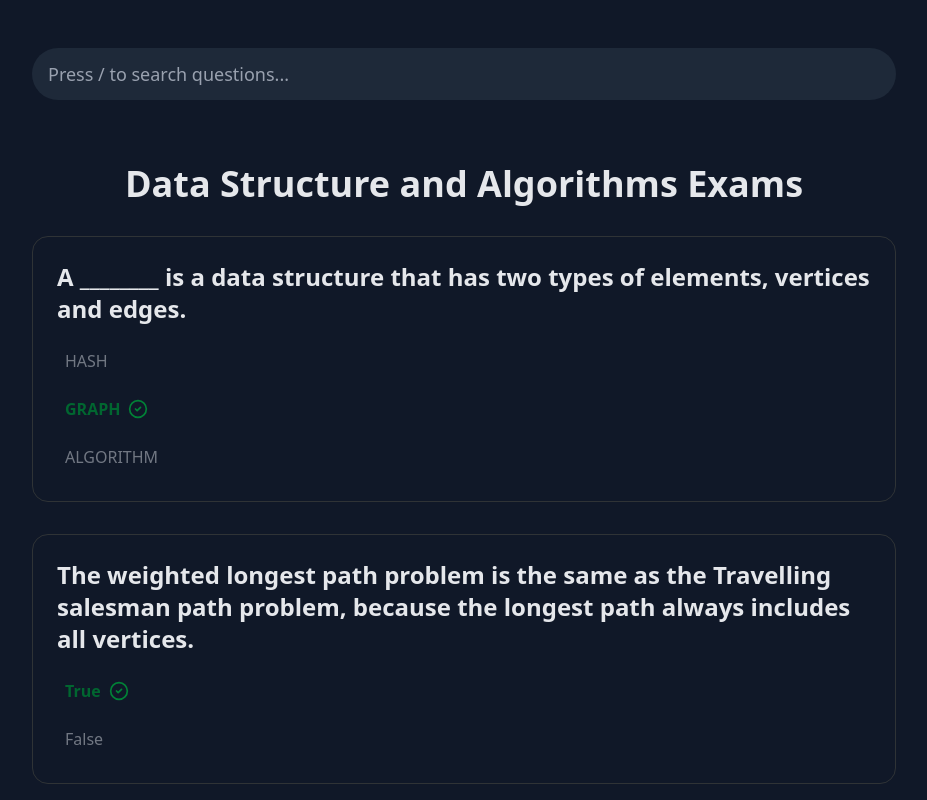
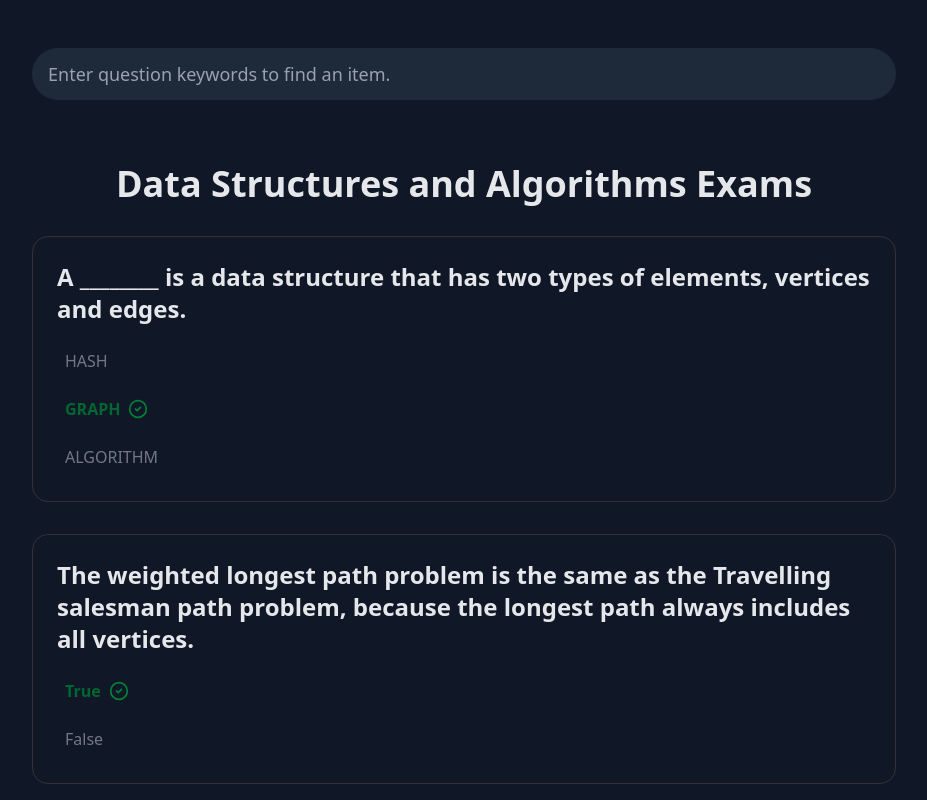
Before and after one commit to dsa-source/exams, a plain HTML site: page index.html in a window 1280 px wide. Shown: the top 800 px of the page, without its empty margins (176-1103 px from the left). Drawn offline with nearby package versions, Linux system fonts and the light colour scheme.

Commit message:
Update placeholder and title

```diff
--- a/assets/data/answers.json
+++ b/assets/data/answers.json
@@ -1,6 +1,6 @@
 {
     "source": {
-        "title": "Data Structure and Algorithms Exams",
+        "title": "Data Structures and Algorithms Exams",
         "questions": [
             {
                 "question_text": "A ________ is a data structure that has two types of elements, vertices and edges.",
--- a/index.html
+++ b/index.html
@@ -15,7 +15,7 @@
             <input
                 ref="search"
                 v-model="search"
-                :placeholder="isMobile ? 'Search questions...' : 'Press / to search questions...'"
+                :placeholder="isMobile ? 'Search questions.' : 'Enter question keywords to find an item.'"
                 class="w-full px-4 py-3 rounded-full text-lg placeholder-gray-400 bg-gray-800 text-gray-200 transition-colors duration-200 focus:outline-none focus:ring-2 focus:ring-green-800"
             >
         </div>
@@ -122,7 +122,7 @@
         <!-- Footer -->
         <footer class="mt-12 py-6 border-t border-gray-700 text-center text-sm text-gray-400">
             <p>
-                Data Structure and Algorithms Source © {{ yearRange }} • For educational use only.
+                Data Structures and Algorithms Source © {{ yearRange }} • For educational use only.
             </p>
         </footer>
     </div>
```
Also changed, not shown: 1 other file.
